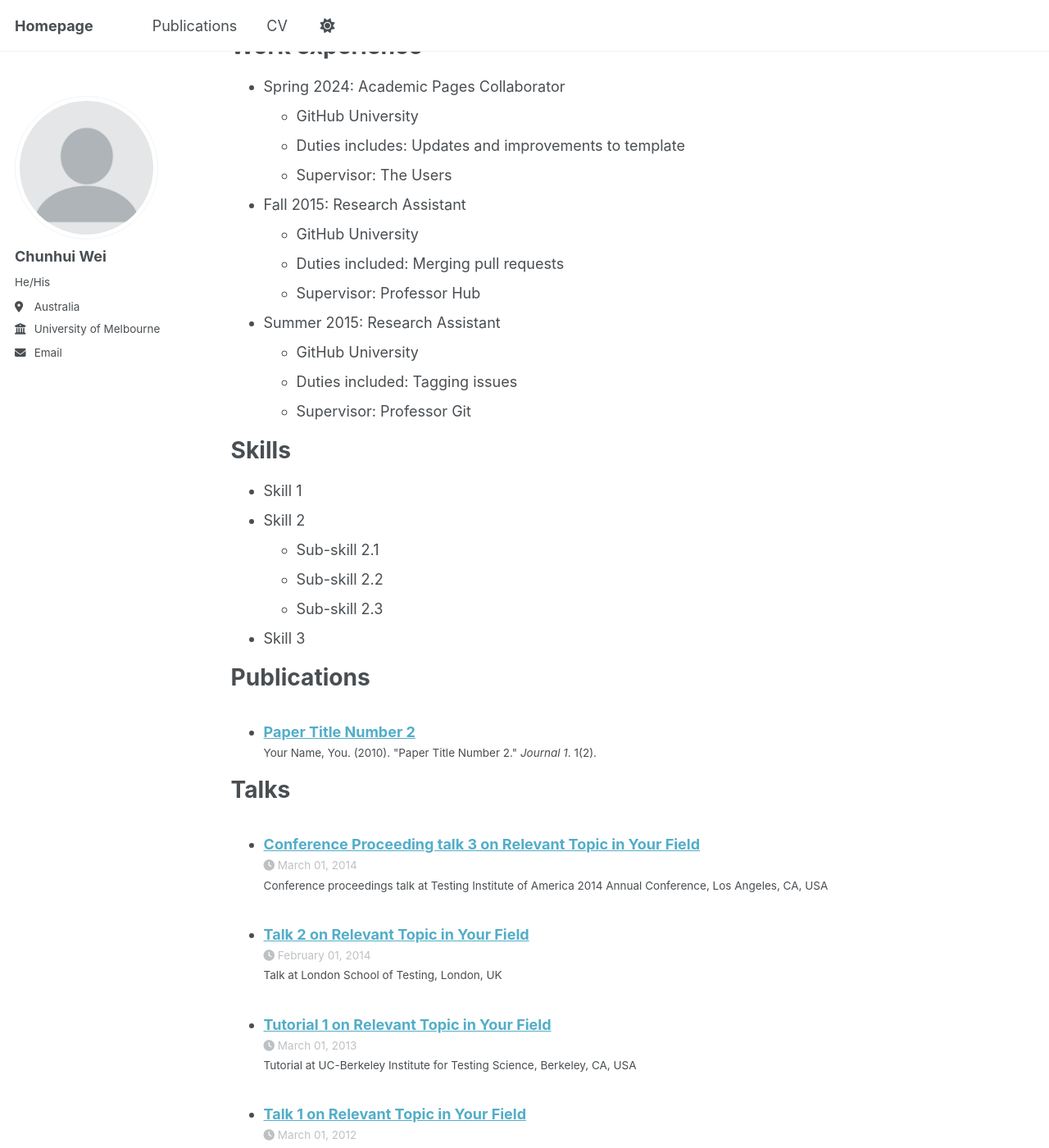
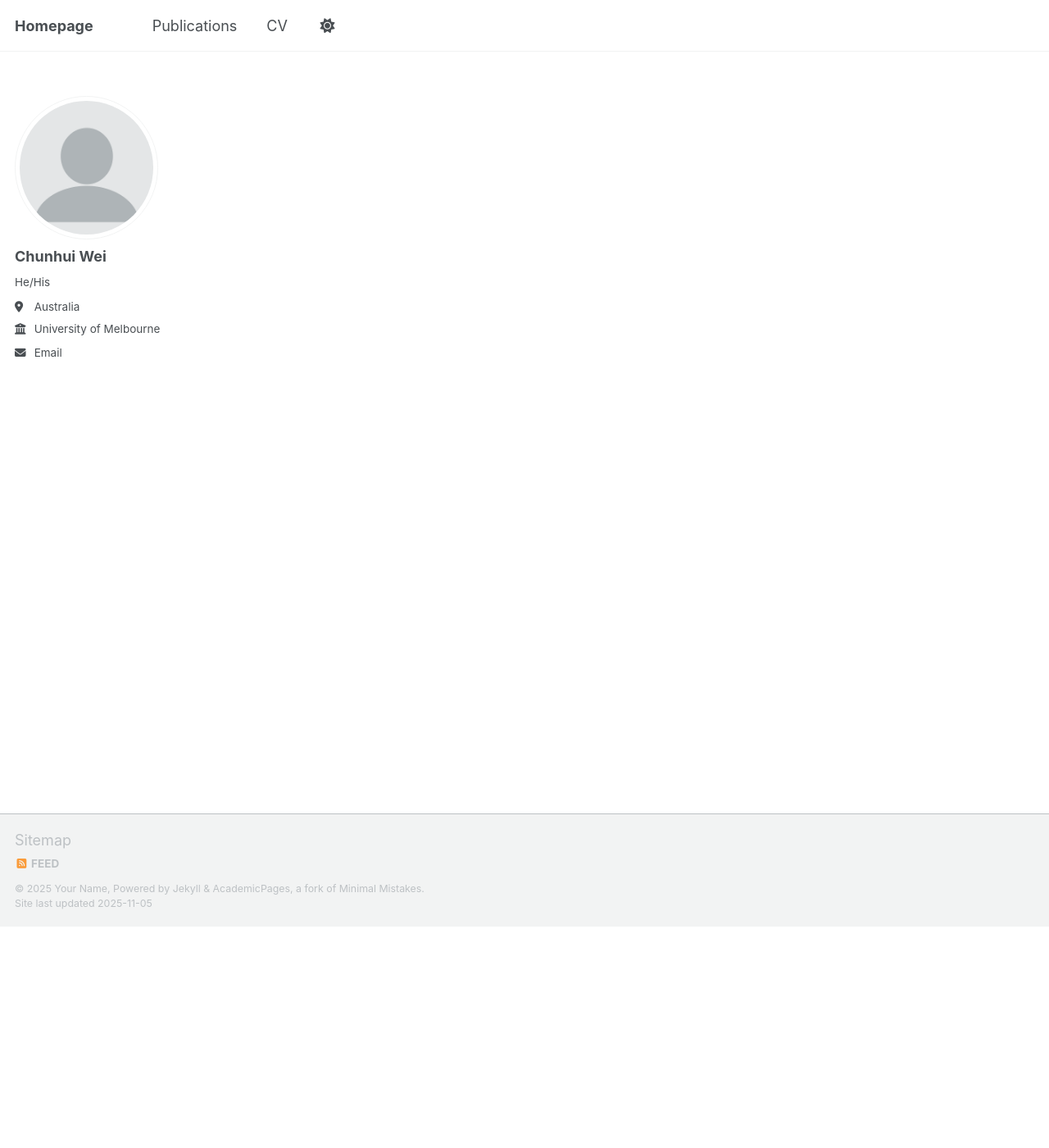
Before and after one commit to chunhuiwei736/chunhuiwei736.github.io, a Jekyll site: the page built from _pages/cv.md, in a window 1280 px wide and 1400 px high, scrolled down 270 px. Shown: the whole window at 82% size. Built offline with Jekyll 4.4.1, drawn with Linux system fonts in a browser that asks for light colours; a script that is not in the unit is left out; some of the changed text lies outside the part shown.

Commit message:
Update cv.md

```diff
--- a/_pages/cv.md
+++ b/_pages/cv.md
@@ -9,56 +9,4 @@
 
 {% include base_path %}
 
-Education
-======
-* Ph.D in Version Control Theory, GitHub University, 2018 (expected)
-* M.S. in Jekyll, GitHub University, 2014
-* B.S. in GitHub, GitHub University, 2012
-
-Work experience
-======
-* Spring 2024: Academic Pages Collaborator
-  * GitHub University
-  * Duties includes: Updates and improvements to template
-  * Supervisor: The Users
-
-* Fall 2015: Research Assistant
-  * GitHub University
-  * Duties included: Merging pull requests
-  * Supervisor: Professor Hub
-
-* Summer 2015: Research Assistant
-  * GitHub University
-  * Duties included: Tagging issues
-  * Supervisor: Professor Git
-
-Skills
-======
-* Skill 1
-* Skill 2
-  * Sub-skill 2.1
-  * Sub-skill 2.2
-  * Sub-skill 2.3
-* Skill 3
-
-Publications
-======
-  <ul>{% for post in site.publications reversed %}
-    {% include archive-single-cv.html %}
-  {% endfor %}</ul>
-
-Talks
-======
-  <ul>{% for post in site.talks reversed %}
-    {% include archive-single-talk-cv.html  %}
-  {% endfor %}</ul>
-
-Teaching
-======
-  <ul>{% for post in site.teaching reversed %}
-    {% include archive-single-cv.html %}
-  {% endfor %}</ul>
-
-Service and leadership
-======
-* Currently signed in to 43 different slack teams
+This is my [CV]()
```
